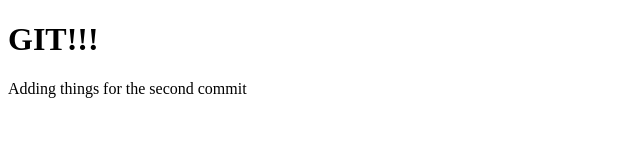
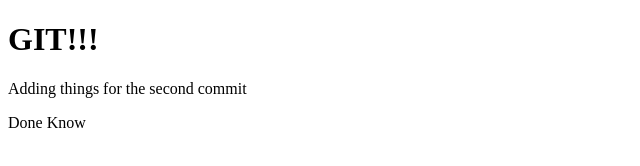
Before and after one commit to Saunders868/git-one, a plain HTML site: page index.html in a window 1280 px wide. Shown: the full height of the page, 0-640 px from the left. Drawn offline with Linux system fonts and the light colour scheme.

Commit message:
added div

```diff
--- a/index.html
+++ b/index.html
@@ -8,5 +8,6 @@
     <body>
         <h1>GIT!!!</h1>
         <p>Adding things for the second commit</p>
+        <div>Done Know</div>
     </body>
 </html>
```
